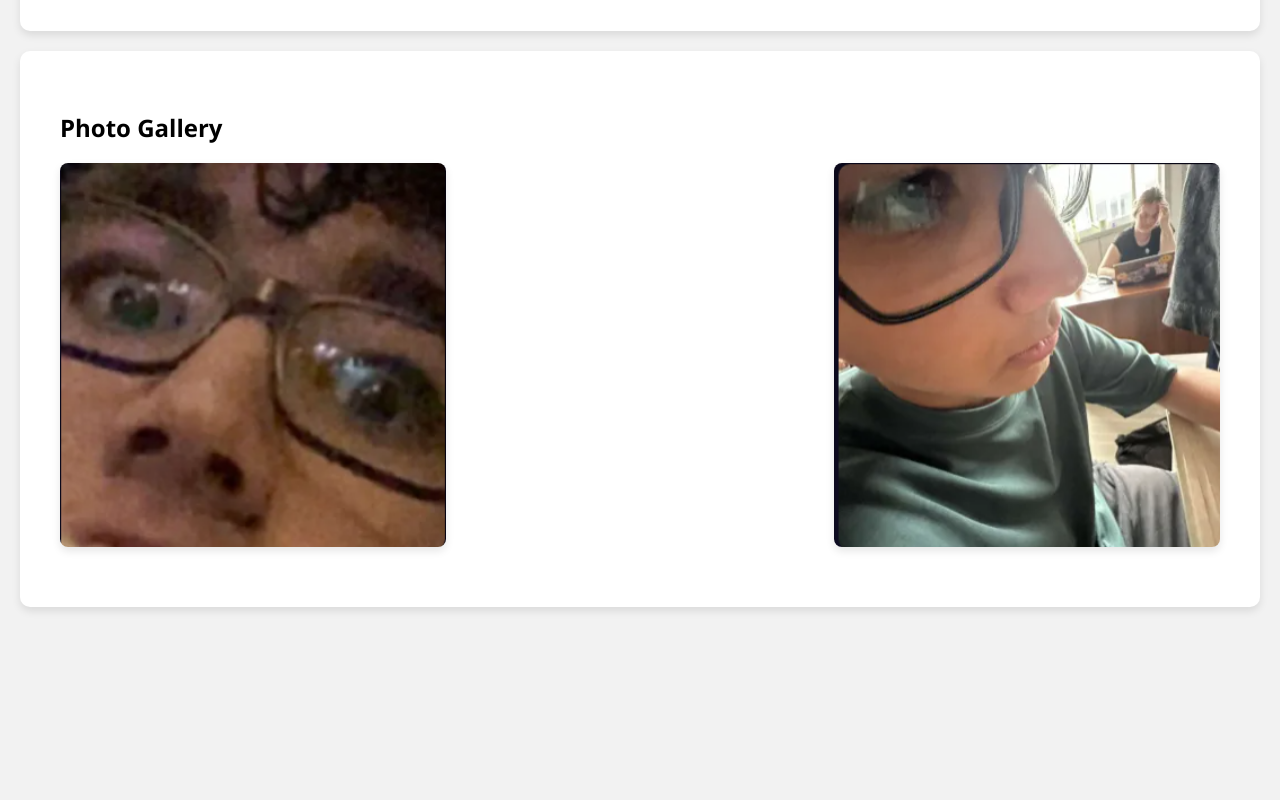
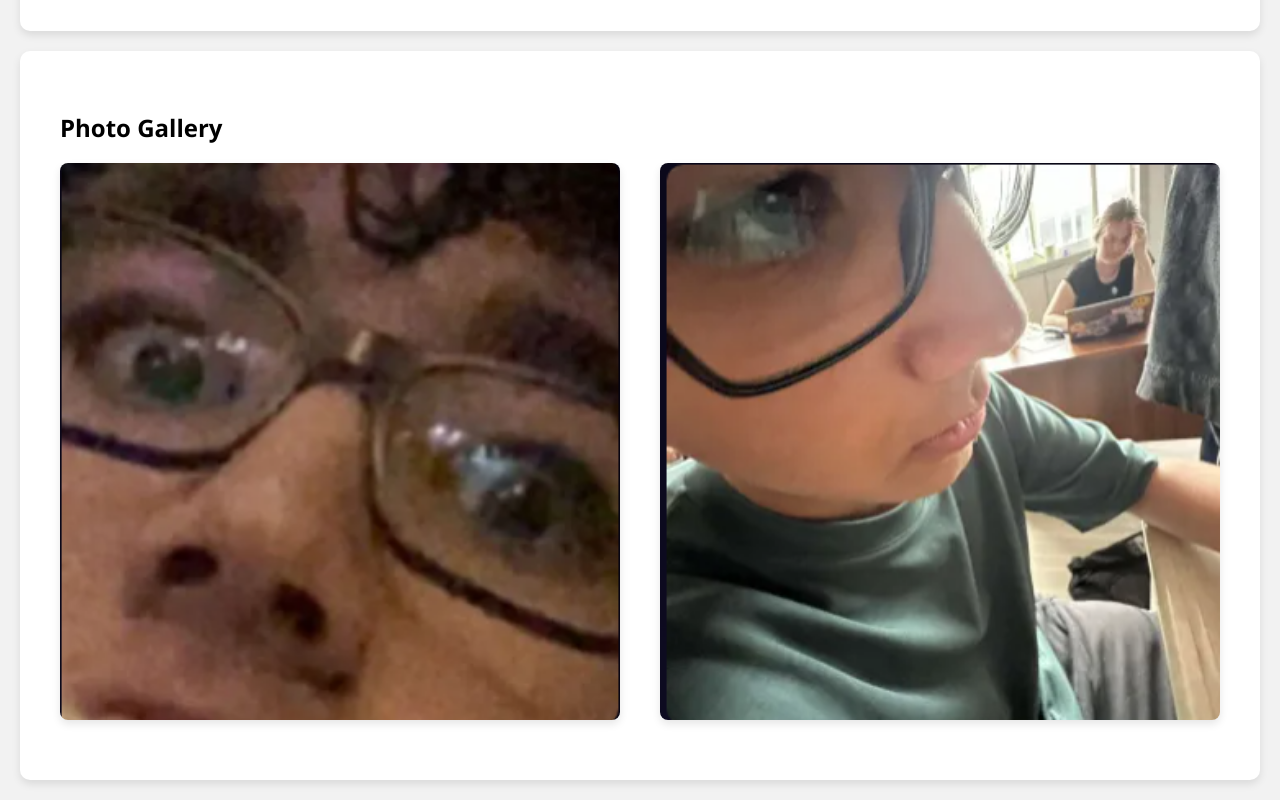
Before and after one commit to RottScobbertson/stinkybomberzain, a plain HTML site: page index.html in a window 1280 px wide. Shown: the part 1411-2211 px from the top of the page. Before the commit the page ends 2038 px from the top, so only its background shows below. Drawn offline with Linux system fonts and the light colour scheme.

Commit message:
Update index.html

```diff
--- a/index.html
+++ b/index.html
@@ -56,7 +56,7 @@
         }
 
         .gallery img {
-            flex: 0 1 calc(35% - 20px);
+            flex: 0 1 calc(50% - 20px);
         }
     </style>
 </head>
```
